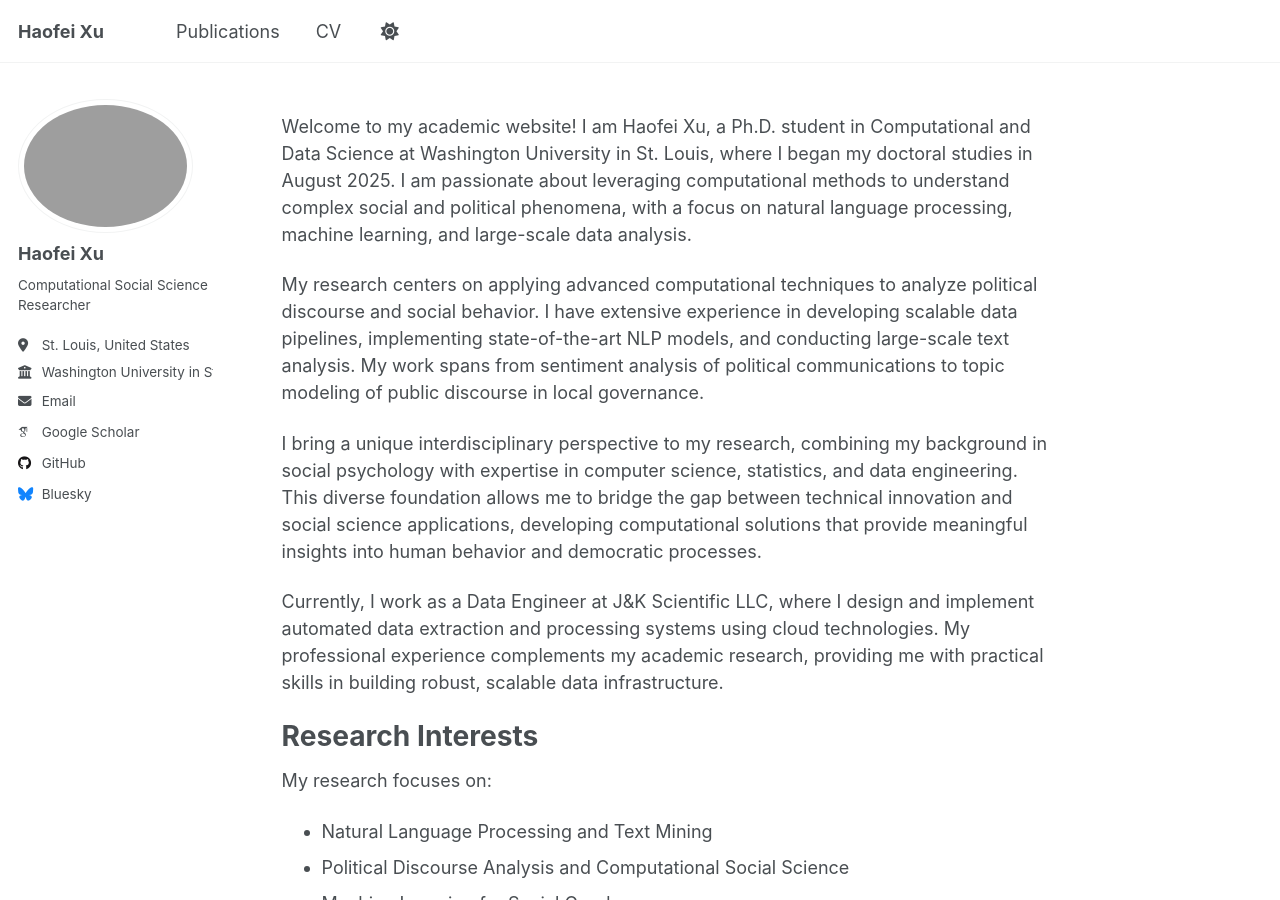
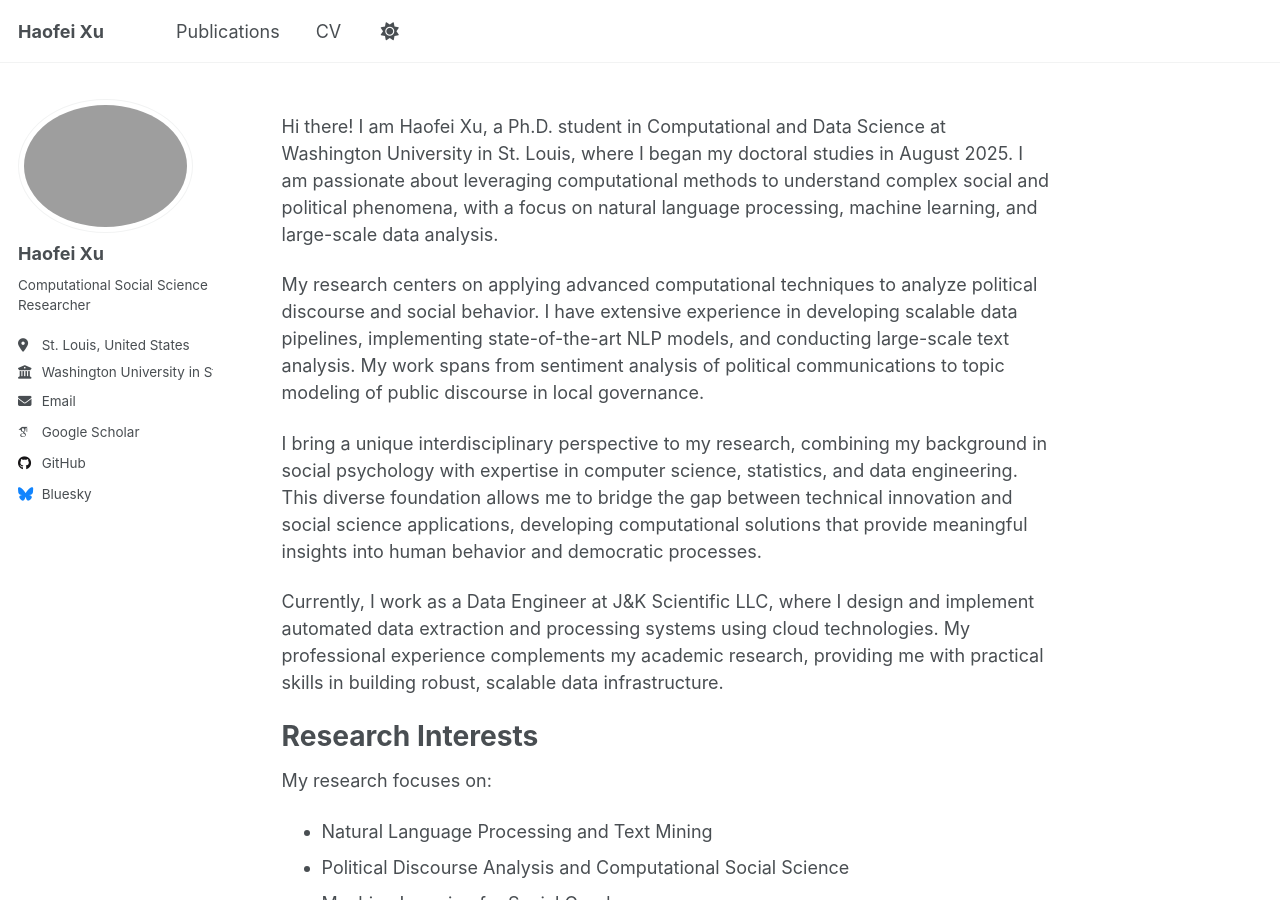
Before and after one commit to haofeix/haofeix.github.io, a Jekyll site: the page built from _pages/about.md, in a window 1280 px wide and 900 px high. Built offline with Jekyll 4.4.1, drawn with Linux system fonts in a browser that asks for light colours; some web fonts are replaced; a script that is not in the unit is left out.

Commit message:
Update about page

```diff
--- a/_pages/about.md
+++ b/_pages/about.md
@@ -7,7 +7,7 @@ redirect_from:
   - /about.html
 ---
 
-Welcome to my academic website! I am Haofei Xu, a Ph.D. student in Computational and Data Science at Washington University in St. Louis, where I began my doctoral studies in August 2025. I am passionate about leveraging computational methods to understand complex social and political phenomena, with a focus on natural language processing, machine learning, and large-scale data analysis.
+Hi there! I am Haofei Xu, a Ph.D. student in Computational and Data Science at Washington University in St. Louis, where I began my doctoral studies in August 2025. I am passionate about leveraging computational methods to understand complex social and political phenomena, with a focus on natural language processing, machine learning, and large-scale data analysis.
 
 My research centers on applying advanced computational techniques to analyze political discourse and social behavior. I have extensive experience in developing scalable data pipelines, implementing state-of-the-art NLP models, and conducting large-scale text analysis. My work spans from sentiment analysis of political communications to topic modeling of public discourse in local governance.
 
```
